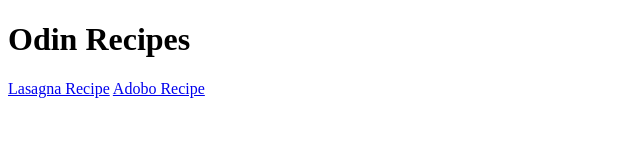
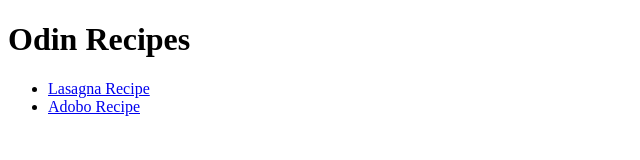
Before and after one commit to karsola/odin-recipes, a plain HTML site: page index.html in a window 1280 px wide. Shown: the whole page, without its empty margins (0-640 px from the left). Drawn offline with Linux system fonts and the light colour scheme.

Commit message:
added list tag in odin recipes

```diff
--- a/index.html
+++ b/index.html
@@ -7,7 +7,9 @@
 </head>
 <body>
     <h1>Odin Recipes</h1>
-    <a href="recipes/lasagna.html">Lasagna Recipe</a>
-    <a href="recipes/adobo.html">Adobo Recipe</a>
+    <ul>
+    <li><a href="recipes/lasagna.html">Lasagna Recipe</a></li>
+    <li><a href="recipes/adobo.html">Adobo Recipe</a></li>
+    </ul>
 </body>
 </html>
```
